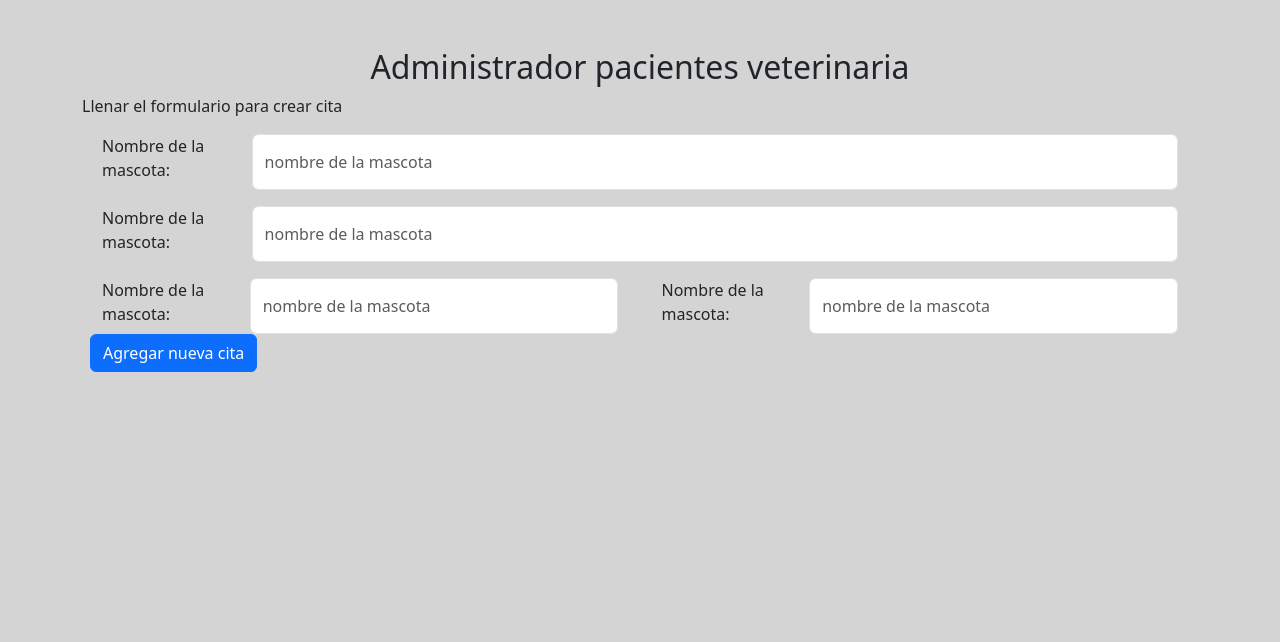
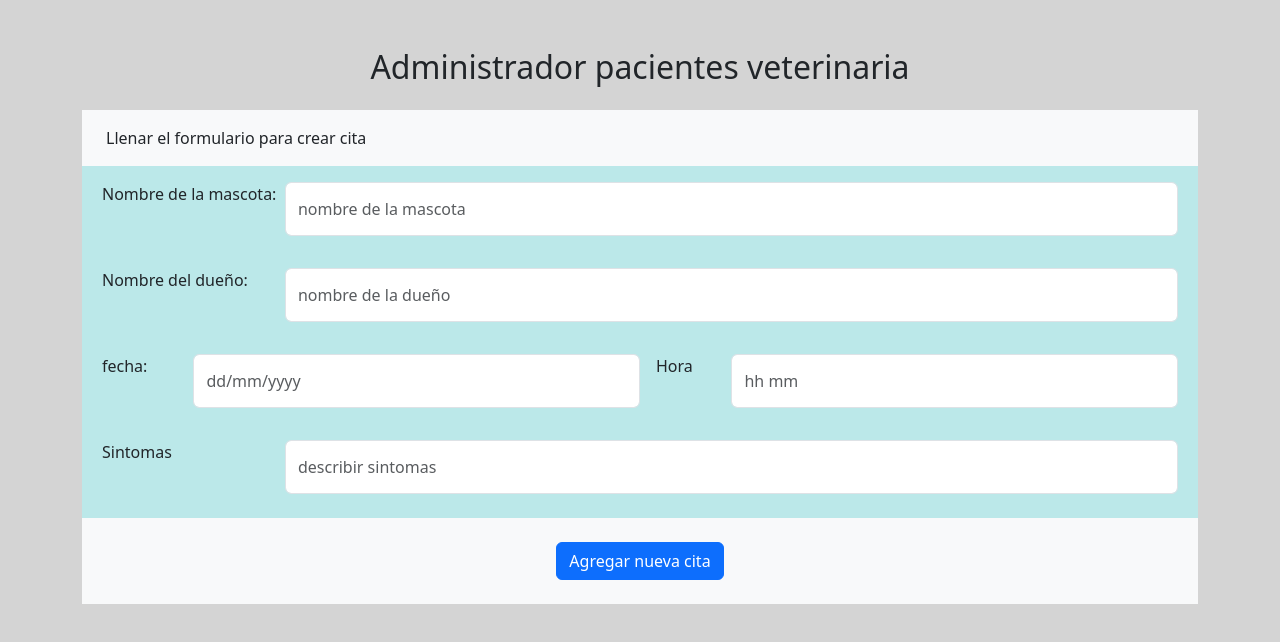
Before and after one commit to elFiol/trabajo-practico-React-N-9, a React (Vite) app: page / in a window 1280 px wide. Shown: the top 642 px of the page. Built offline with nearby package versions, Linux system fonts and the light colour scheme.

Commit message:
agregamos estilos al form y tambien un nuevo input

```diff
--- a/src/App.css
+++ b/src/App.css
@@ -1,6 +1,32 @@
-.fechaYhora{
-    width: 48%;
+.docForm{
+    background: #9ffcff79;
 }
-.fechaYhoraLabel{
-    margin-right: 5%;
+
+.fechaYhora {
+  width: 50%;
 }
+.formFechaYHora {
+  width: 83%;
+  padding: 0.375rem 0.75rem;
+  line-height: 2.5;
+}
+@media (max-width: 767px) {
+  .fechaYhora {
+    width: 100%;
+  }
+  .formFechaYHora {
+    width: 100%;
+  }
+  .fechaYhora-2{
+    padding-top: 3%;
+  }
+}
+
+@media (min-width: 768px) and (max-width: 991px) {
+    .fechaYhora {
+        width: 100%;
+    }
+    .formFechaYHora {
+      width: 74%;
+    }
+}
--- a/src/App.jsx
+++ b/src/App.jsx
@@ -5,7 +5,7 @@ import FormularioDoc from './components/FormularioDoc'
 function App() {
   return (
     <Container className='my-5'>
-      <h2 className='text-center'>Administrador pacientes veterinaria</h2>
+      <h2 className='text-center mb-4'>Administrador pacientes veterinaria</h2>
       <FormularioDoc></FormularioDoc>
     </Container>
   )
--- a/src/components/FormularioDoc.jsx
+++ b/src/components/FormularioDoc.jsx
@@ -4,32 +4,38 @@ import { Button, Container, Form } from 'react-bootstrap';
 const FormularioDoc = () => {
     return (
         <div>
-            <div>
-                <p>Llenar el formulario para crear cita</p>
+            <div className="bg-light py-3 px-4">
+                <p className="m-0">Llenar el formulario para crear cita</p>
             </div>
-            <div className='docForm px-2 '>
+            <div className='docForm '>
                 <Form>
                     <Container>
-                        <Form.Group className='d-lg-flex d-md-flex justify-content-between my-3'>
+                        <div className="px-2">
+                            <Form.Group className='d-lg-flex d-md-flex justify-content-between py-3'>
                                 <Form.Label>Nombre de la mascota:</Form.Label>
-                            <Form.Control type='text' placeholder='nombre de la mascota' className='w-md-75 w-lg-75'></Form.Control>
+                                <Form.Control type='text' placeholder='nombre de la mascota' className='formFechaYHora'></Form.Control>
                             </Form.Group>
-                        <Form.Group className='d-lg-flex d-md-flex justify-content-between my-3'>
-                            <Form.Label>Nombre de la mascota:</Form.Label>
-                            <Form.Control type='text' placeholder='nombre de la mascota' className='w-md-75 w-lg-75'></Form.Control>
+                            <Form.Group className='d-lg-flex d-md-flex justify-content-between py-3'>
+                                <Form.Label>Nombre del dueño:</Form.Label>
+                                <Form.Control type='text' placeholder='nombre de la dueño' className='formFechaYHora'></Form.Control>
                             </Form.Group>
-                        <Form.Group className='d-lg-flex d-md-flex justify-content-between'>
+                            <Form.Group className='d-lg-flex d-md-flex justify-content-between py-3'>
                                 <div className='fechaYhora d-lg-flex d-md-flex justify-content-between'>
-                                <Form.Label className="fechaYhoraLabel">Nombre de la mascota:</Form.Label>
-                                <Form.Control type='text' placeholder='nombre de la mascota' className='w-md-75 w-lg-75'></Form.Control>
+                                    <Form.Label>fecha:</Form.Label>
+                                    <Form.Control type='text' placeholder='dd/mm/yyyy' className='formFechaYHora'></Form.Control>
                                 </div>
-                            <div className='fechaYhora d-lg-flex d-md-flex justify-content-between'>
-                                <Form.Label className="fechaYhoraLabel">Nombre de la mascota:</Form.Label>
-                                <Form.Control type='text' placeholder='nombre de la mascota' className='w-md-75 w-lg-75'></Form.Control>
+                                <div className='fechaYhora d-lg-flex d-md-flex justify-content-between fechaYhora-2'>
+                                    <Form.Label className="ms-md-3 ms-lg-3">Hora</Form.Label>
+                                    <Form.Control type='text' placeholder='hh mm' className='formFechaYHora'></Form.Control>
                                 </div>
                             </Form.Group>
+                            <Form.Group className='d-lg-flex d-md-flex justify-content-between pt-3 pb-4'>
+                                <Form.Label>Sintomas</Form.Label>
+                                <Form.Control type='text' placeholder='describir sintomas' className='formFechaYHora'></Form.Control>
+                            </Form.Group>
+                        </div>
                     </Container>
-                    <div>
+                    <div className="bg-light py-4 text-center">
                         <Button>Agregar nueva cita</Button>
                     </div>
                 </Form>
```
Lines whose indentation alone changed are shown as unchanged.
